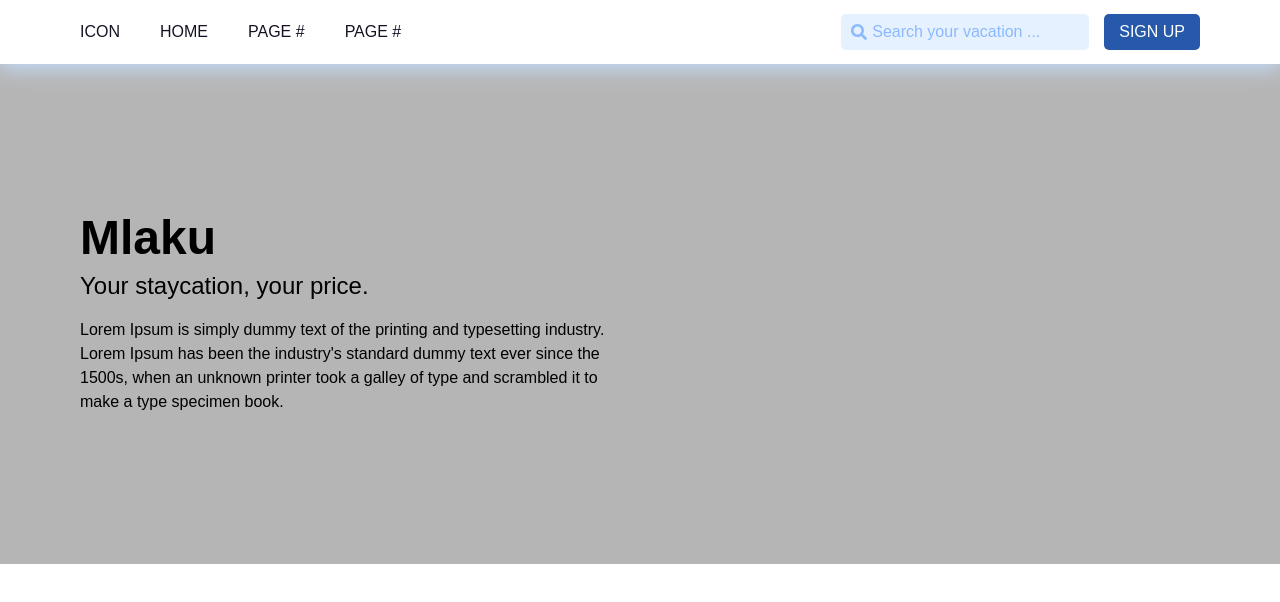
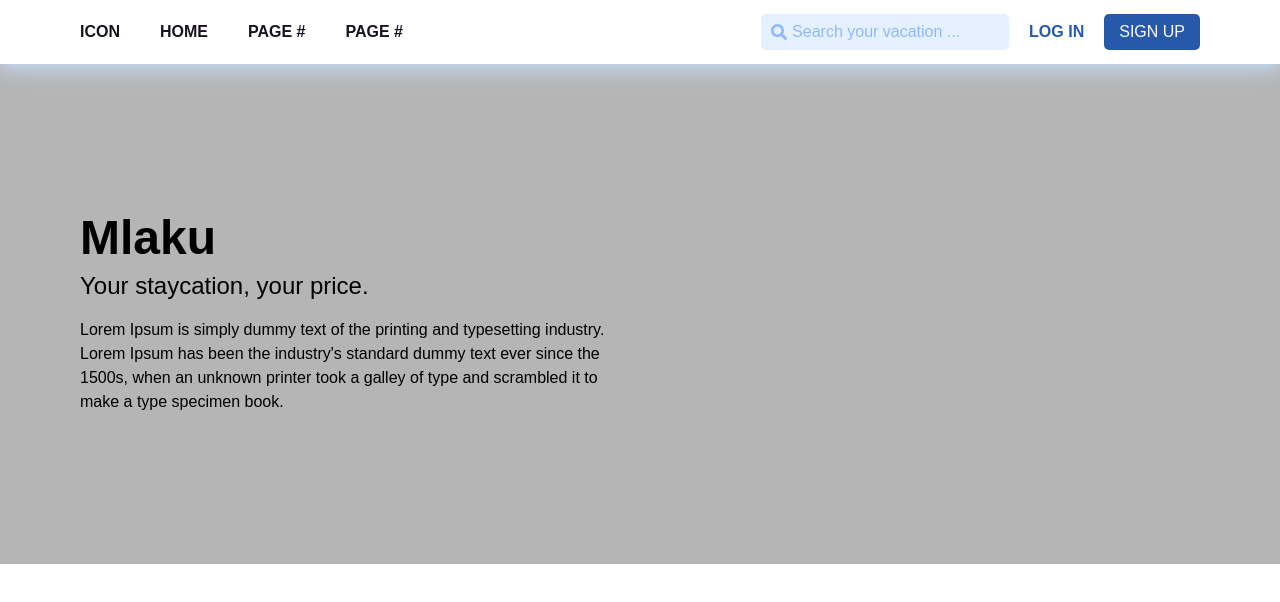
Before and after one commit to jspmarc/TechnoScape-AdAstraAbyssoque, a Vue app: page / in a window 1280 px wide. Shown: the top 602 px of the page. Built offline with nearby package versions, Linux system fonts and the light colour scheme.

Commit message:
fix navbar(3)

```diff
--- a/src/views/nav/Navbar.vue
+++ b/src/views/nav/Navbar.vue
@@ -1,18 +1,23 @@
 <template>
   <div class="nav px-20 py-8">
     <div class="nav-left">
-      <div class="nav-link">
+      <div class="nav-link mr-10 font-bold">
         ICON
       </div>
-      <router-link class="nav-link" to="/">HOME</router-link>
-      <router-link class="nav-link" to="/">PAGE #</router-link>
-      <router-link class="nav-link" to="/">PAGE #</router-link>
+      <router-link class="nav-link mr-10 font-bold" to="/">HOME</router-link>
+      <router-link class="nav-link mr-10 font-bold" to="/">PAGE #</router-link>
+      <router-link class="nav-link mr-10 font-bold" to="/">PAGE #</router-link>
     </div>
     <div class="nav-right">
-      <div class="search-box">
+      <div class="search-box mr-5">
         <font-awesome-icon icon="search" class="icon"/>
         <input type="text" class="search-input" placeholder="Search your vacation ...">
       </div>
+      <button class="text-only-button mr-5">
+        <router-link to="/Signup" class="text-only-button-link font-bold">
+          LOG IN
+        </router-link>
+      </button>
       <button class="button">
         <router-link to="/Signup" class="button-link">
           SIGN UP
@@ -28,7 +33,7 @@ export default {
 };
 </script>
 
-<style scoped>
+<style scoped lang="scss">
 .nav {
   position: sticky;
   height: 50px;
@@ -47,6 +52,11 @@ export default {
   display: flex;
 }
 
+.text-only-button-link {
+  text-decoration: none;
+  color: #2759AA;
+}
+
 .button-link {
   text-decoration: none;
   color: #FCFEFF;
@@ -55,7 +65,6 @@ export default {
 .nav-link {
   text-decoration: none;
   color: #171123;
-  margin-right: 40px;
 }
 
 .search-box {
@@ -81,6 +90,10 @@ export default {
   color: #8CB9FD;
 }
 
+.text-only-button {
+  color: #2759AA;
+}
+
 .button {
   color: white;
   background: #2759AA;
@@ -88,7 +101,6 @@ export default {
   border: none;
   border-radius: 5px;
   white-space: nowrap;
-  margin-left: 15px;
 }
 
 input:focus, textarea:focus, select:focus{
```
